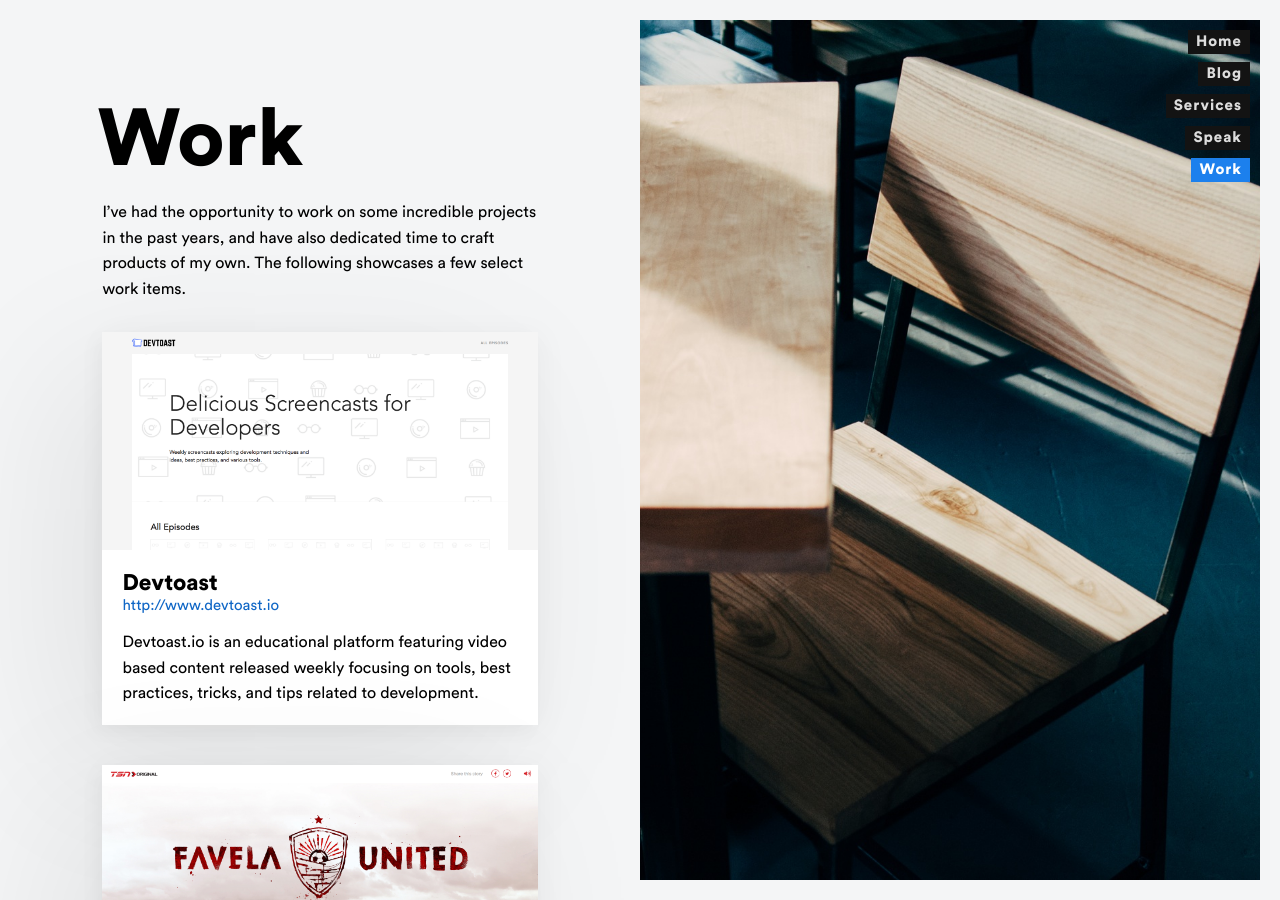
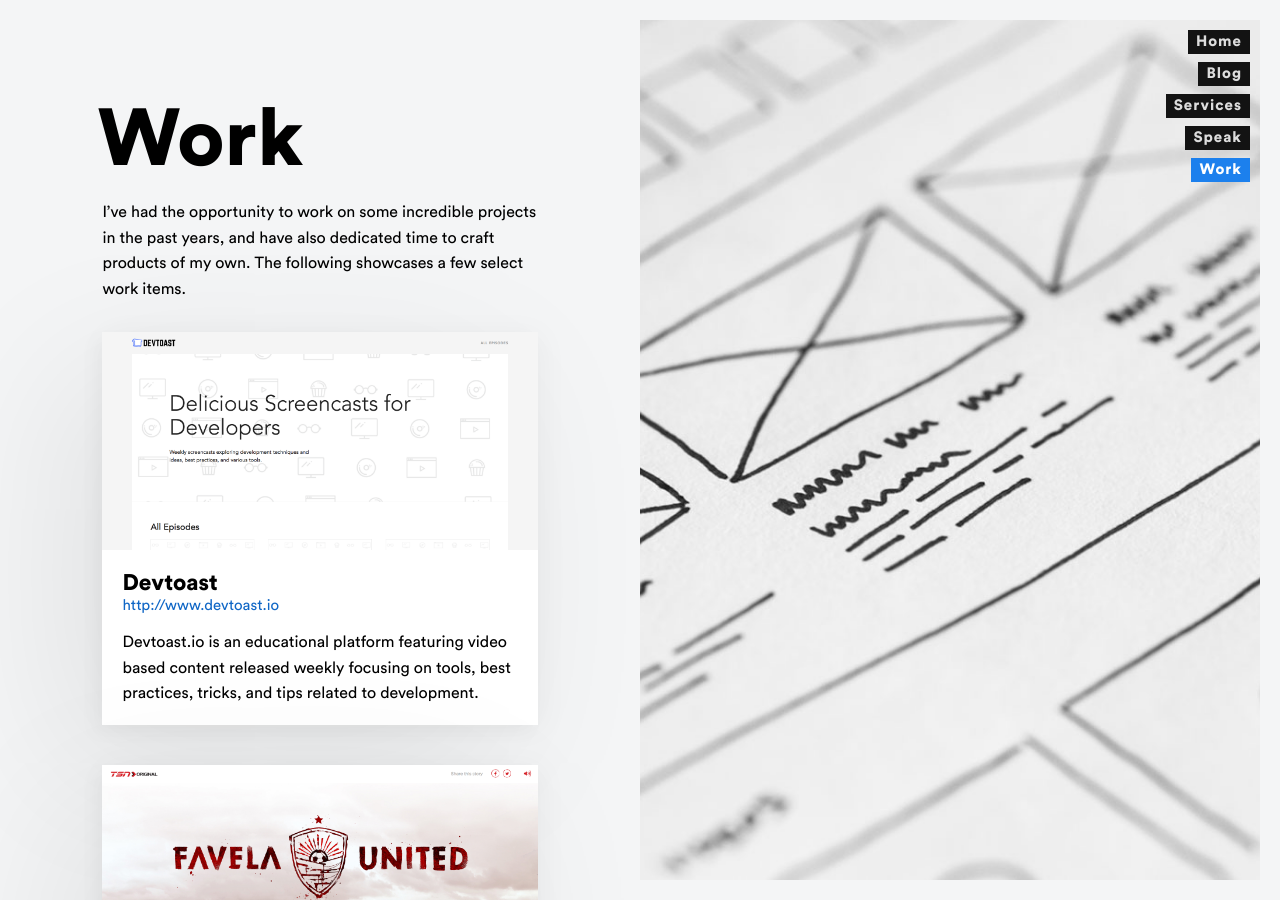
Before and after one commit to harisaurus/harisaurus.github.io, a Jekyll site: the page built from work.html, in a window 1280 px wide and 900 px high. Built offline with Jekyll 4.4.1, drawn with Linux system fonts in a browser that asks for light colours.

Commit message:
clean up

```diff
--- a/work.html
+++ b/work.html
@@ -3,7 +3,7 @@ layout: home
 title: Work
 description: "I’ve had the opportunity to work on some incredible projects in the past years, and have also dedicated time to craft products of my own. This is a showcase of a few select work items."
 permalink: /work/
-pageWrapperImage: images/chair.jpg
+pageWrapperImage: images/wireframes.jpg
 ---
 
 <h1>Work</h1>
```
Also changed, not shown: images/chair.jpg (deleted), images/fitc-toronto-2016.jpg (deleted), images/toronto.jpg (deleted), images/wireframes.jpg (added).
